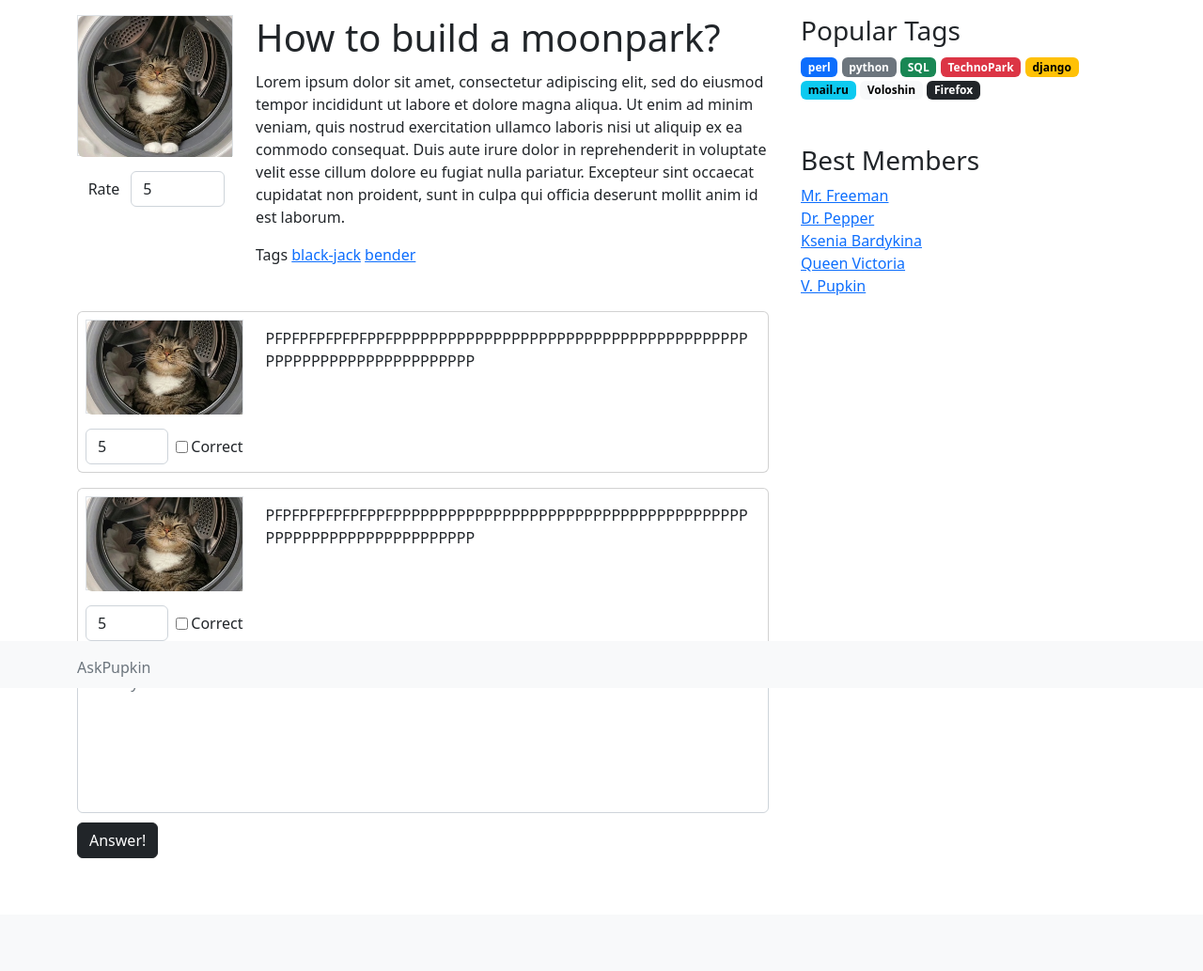
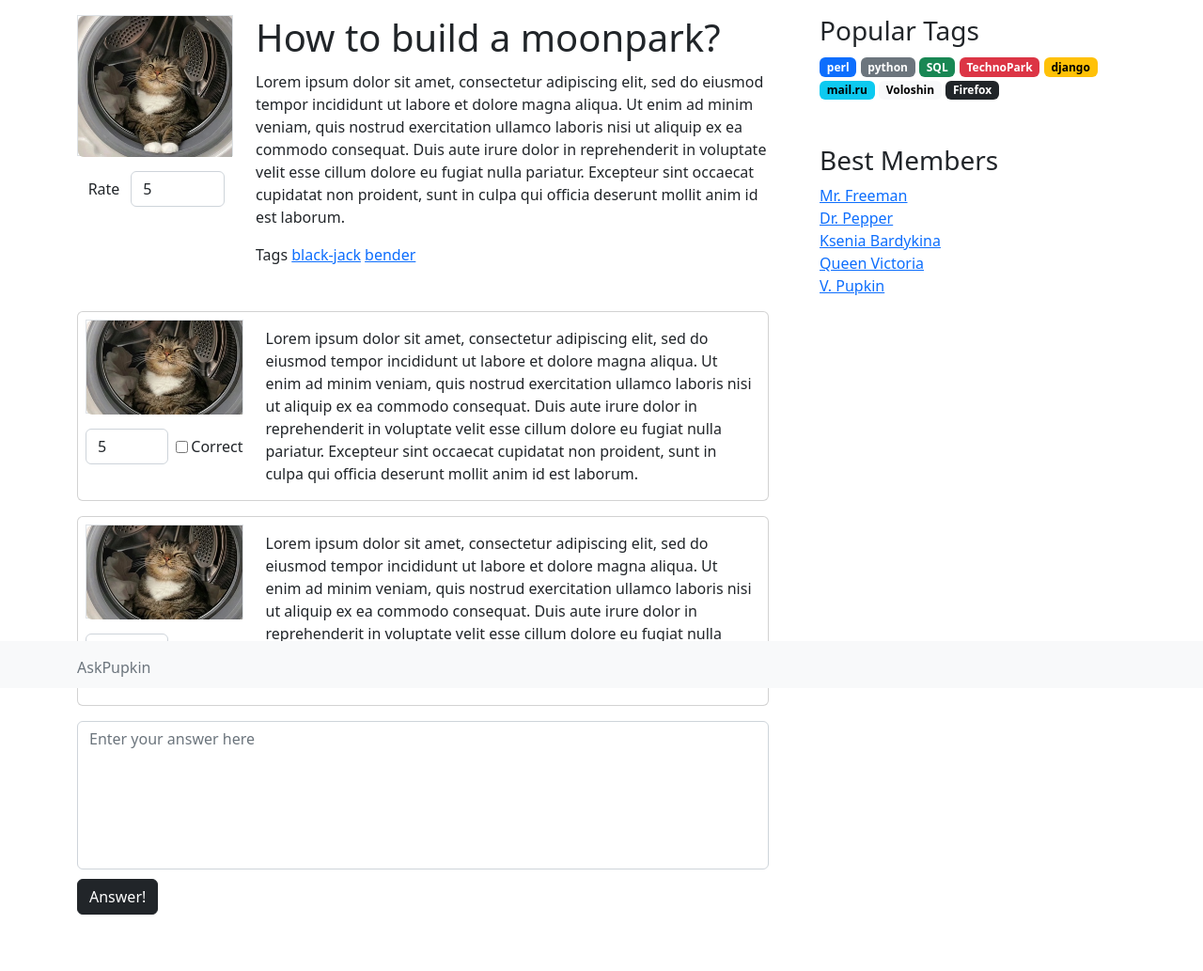
Before and after one commit to mevain/askme_bardykina, a Python web app: template templates/question.html in a window 1280 px wide. Shown: the part 68-1101 px from the top of the page at 94% size. Before the commit the page ends 981 px from the top, so only its background shows below. Run offline with Jinja, Linux system fonts and the light colour scheme; the template is opened without the code that fills it, so the values that code supplies are empty.

Commit message:
minor changes

```diff
--- a/templates/base.html
+++ b/templates/base.html
@@ -30,7 +30,7 @@
       </nav>
       <main class="container-lg mt-3">
         <div class="row">
-          <div class="col-8" style="margin-right: 10px;">
+          <div class="col-8" style="margin-right: 30px;">
             <div class="d-flex align-items-center gap-4">
               <h1>New Questions</h1>
               <a href="/hot.html">Hot Questions</a>
--- a/templates/index.html
+++ b/templates/index.html
@@ -30,7 +30,7 @@
       </nav>
       <main class="container-lg mt-3">
         <div class="row">
-          <div class="col-8" style="margin-right: 10px;">
+          <div class="col-8" style="margin-right: 30px;">
             <div class="d-flex align-items-center gap-4">
               <h1>New Questions</h1>
               <a href="/hot.html">Hot Questions</a>
--- a/templates/login.html
+++ b/templates/login.html
@@ -26,7 +26,7 @@
       </nav>
       <main class="container-lg mt-3">
         <div class="row">
-          <div class="col-8" style="margin-right: 10px;">
+          <div class="col-8" style="margin-right: 30px;">
             <h1>Log in</h1>
             <p style="color: red">Sorry, wrong password</p>
             <div class="row g-0 mb-3">
--- a/templates/question.html
+++ b/templates/question.html
@@ -27,7 +27,7 @@
 
       <main class="container-lg mt-3">
         <div class="row">
-            <div class="col-8" style="margin-right: 10px;">
+            <div class="col-8" style="margin-right: 30px;">
                     <div class="row mb-5">
                       <div class="col-3">
                         <div class="border w-100 mb-3" style="height: 150px">
@@ -88,7 +88,7 @@
                             <div class="card-body">
                               <div class="row">
                                 <p class="card-text">
-                                  PFPFPFPFPFPFPPFPPPPPPPPPPPPPPPPPPPPPPPPPPPPPPPPPPPPPPPPPPPPPPPPPPPPPPPPPPPPPP
+                                  Lorem ipsum dolor sit amet, consectetur adipiscing elit, sed do eiusmod tempor incididunt ut labore et dolore magna aliqua. Ut enim ad minim veniam, quis nostrud exercitation ullamco laboris nisi ut aliquip ex ea commodo consequat. Duis aute irure dolor in reprehenderit in voluptate velit esse cillum dolore eu fugiat nulla pariatur. Excepteur sint occaecat cupidatat non proident, sunt in culpa qui officia deserunt mollit anim id est laborum.
                                 </p>
                               </div>
 
@@ -120,7 +120,7 @@
                             <div class="card-body">
                               <div class="row">
                                 <p class="card-text">
-                                  PFPFPFPFPFPFPPFPPPPPPPPPPPPPPPPPPPPPPPPPPPPPPPPPPPPPPPPPPPPPPPPPPPPPPPPPPPPPP
+                                  Lorem ipsum dolor sit amet, consectetur adipiscing elit, sed do eiusmod tempor incididunt ut labore et dolore magna aliqua. Ut enim ad minim veniam, quis nostrud exercitation ullamco laboris nisi ut aliquip ex ea commodo consequat. Duis aute irure dolor in reprehenderit in voluptate velit esse cillum dolore eu fugiat nulla pariatur. Excepteur sint occaecat cupidatat non proident, sunt in culpa qui officia deserunt mollit anim id est laborum.
                                 </p>
                               </div>
 
--- a/templates/signup.html
+++ b/templates/signup.html
@@ -26,8 +26,9 @@
       </nav>
       <main class="container-lg mt-3">
         <div class="row">
-          <div class="col-8" style="margin-right: 10px;">
+          <div class="col-8" style="margin-right: 30px;">
             <h1>Sign up</h1>
+            <p style="color: red">This nickname is already taken</p>
             <div class="row g-0 mb-3">
                 <div class="col-3 p-2">
                   <span>Login</span>
```
Also changed, not shown: templates/ask.html (+5 -4 lines).
